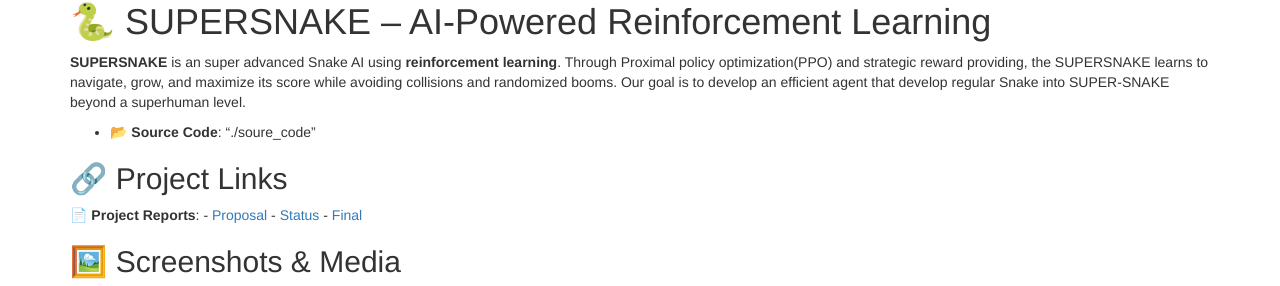
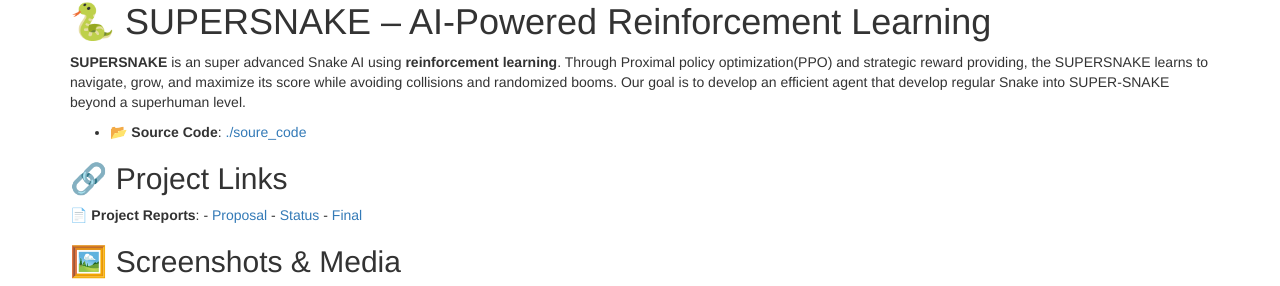
Before and after one commit to mcthoma1/backbench, a Jekyll site: the page built from docs/index.md, in a window 1280 px wide. Shown: the part 171-457 px from the top of the page. Built offline with Jekyll 4.4.1, drawn with Linux system fonts in a browser that asks for light colours; part of the change alters nothing that is shown.

```diff
--- a/docs/index.md
+++ b/docs/index.md
@@ -6,7 +6,7 @@ title:  Home
 
 **SUPERSNAKE** is an super advanced Snake AI using **reinforcement learning**. Through Proximal policy optimization(PPO) and strategic reward providing, the SUPERSNAKE learns to navigate, grow, and maximize its score while avoiding collisions and randomized booms. Our goal is to develop an efficient agent that develop regular Snake into SUPER-SNAKE beyond a superhuman level.
 
-- 📂 **Source Code**: "./soure_code"
+- 📂 **Source Code**: [./soure_code](./soure_code/)
 
 ## 🔗 Project Links
 
```
